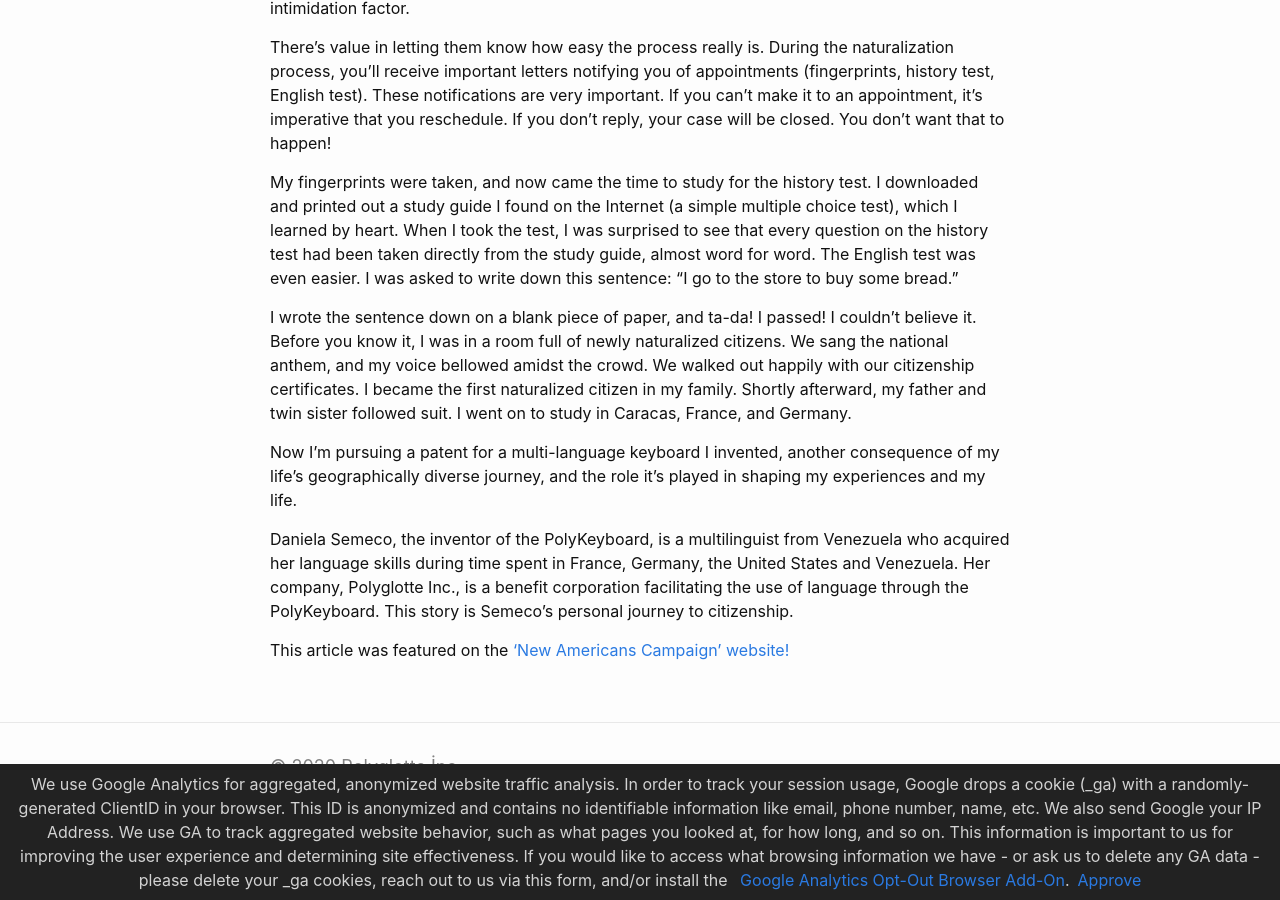
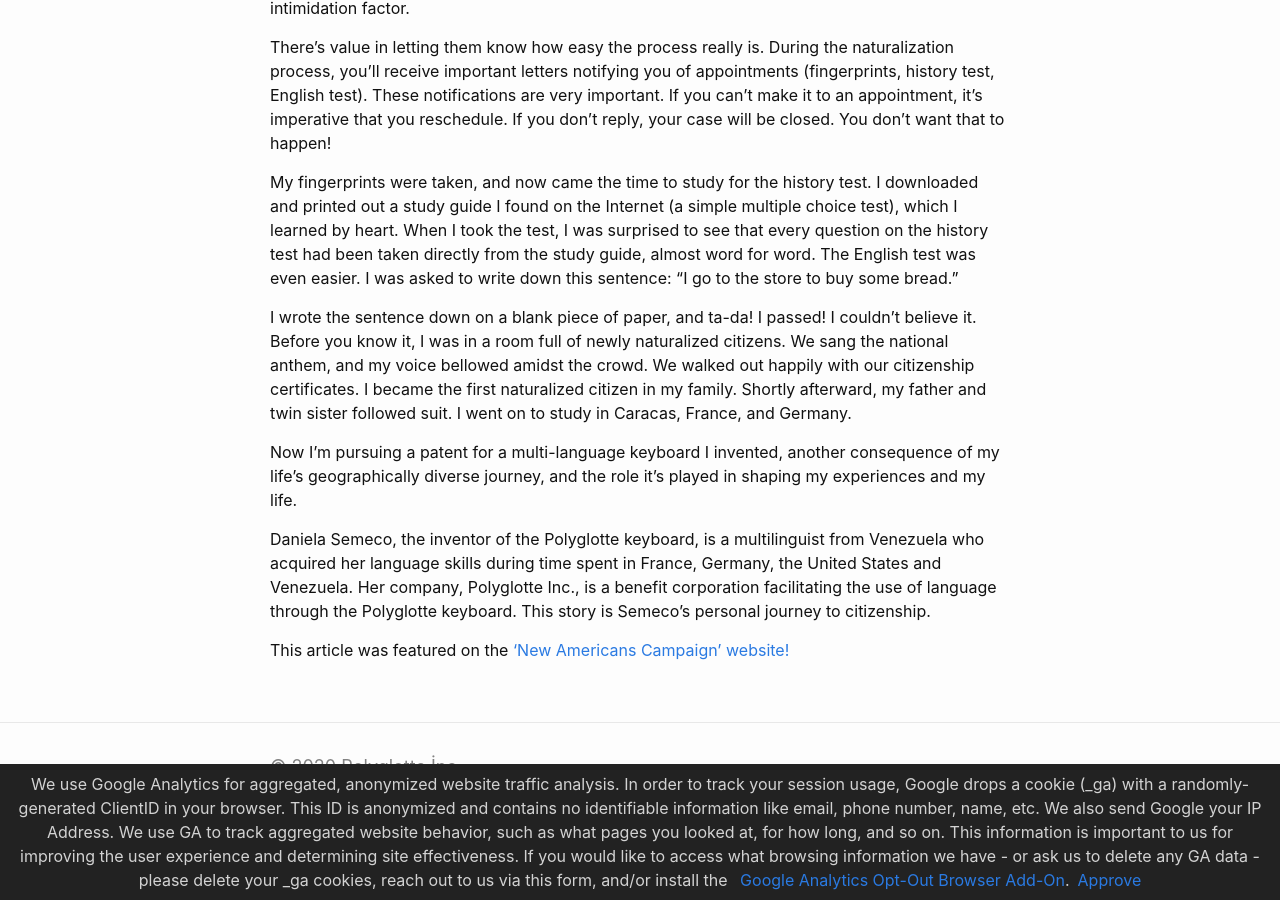
Before and after one commit to polyglotte-inc/polyglotte.life, a Jekyll site: the page built from _posts/2015-10-02-growing-up-third-culture.md, in a window 1280 px wide and 900 px high, scrolled down 1857 px. Built offline with Jekyll 4.4.1, drawn with Linux system fonts in a browser that asks for light colours.

Commit message:
Update 2015-10-02-growing-up-third-culture.md
Changed brand name in last sentence.

```diff
--- a/_posts/2015-10-02-growing-up-third-culture.md
+++ b/_posts/2015-10-02-growing-up-third-culture.md
@@ -55,6 +55,6 @@ Before you know it, I was in a room full of newly naturalized citizens. We sang
 
 Now I’m pursuing a patent for a multi-language keyboard I invented, another consequence of my life’s geographically diverse journey, and the role it’s played in shaping my experiences and my life.
 
-Daniela Semeco, the inventor of the PolyKeyboard, is a multilinguist from Venezuela who acquired her language skills during time spent in France, Germany, the United States and Venezuela. Her company, Polyglotte Inc., is a benefit corporation facilitating the use of language through the PolyKeyboard. This story is Semeco’s personal journey to citizenship.
+Daniela Semeco, the inventor of the Polyglotte keyboard, is a multilinguist from Venezuela who acquired her language skills during time spent in France, Germany, the United States and Venezuela. Her company, Polyglotte Inc., is a benefit corporation facilitating the use of language through the Polyglotte keyboard. This story is Semeco’s personal journey to citizenship.
 
 This article was featured on the ['New Americans Campaign' website!](https://www.newamericanscampaign.org/growing-up-third-culture/)
```
